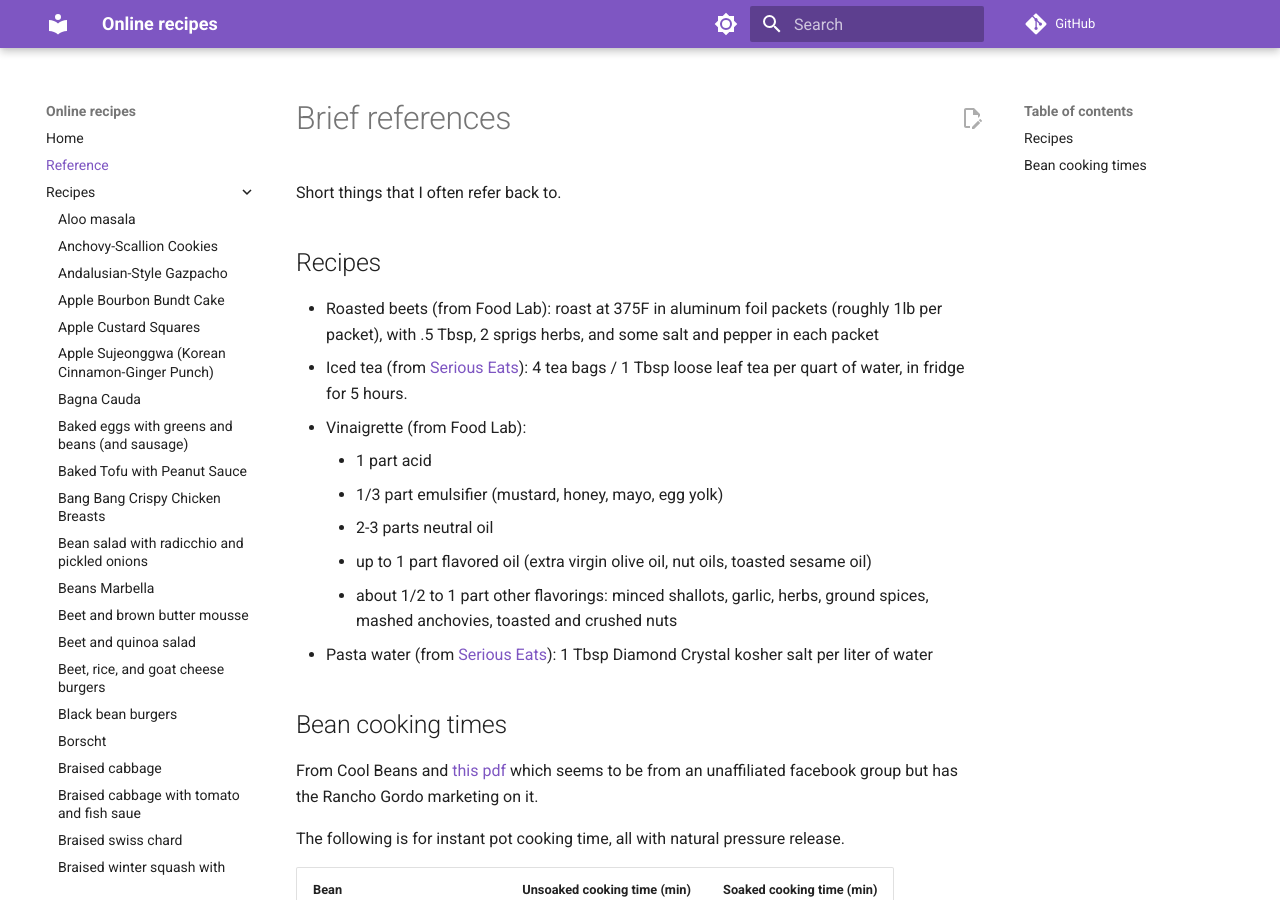
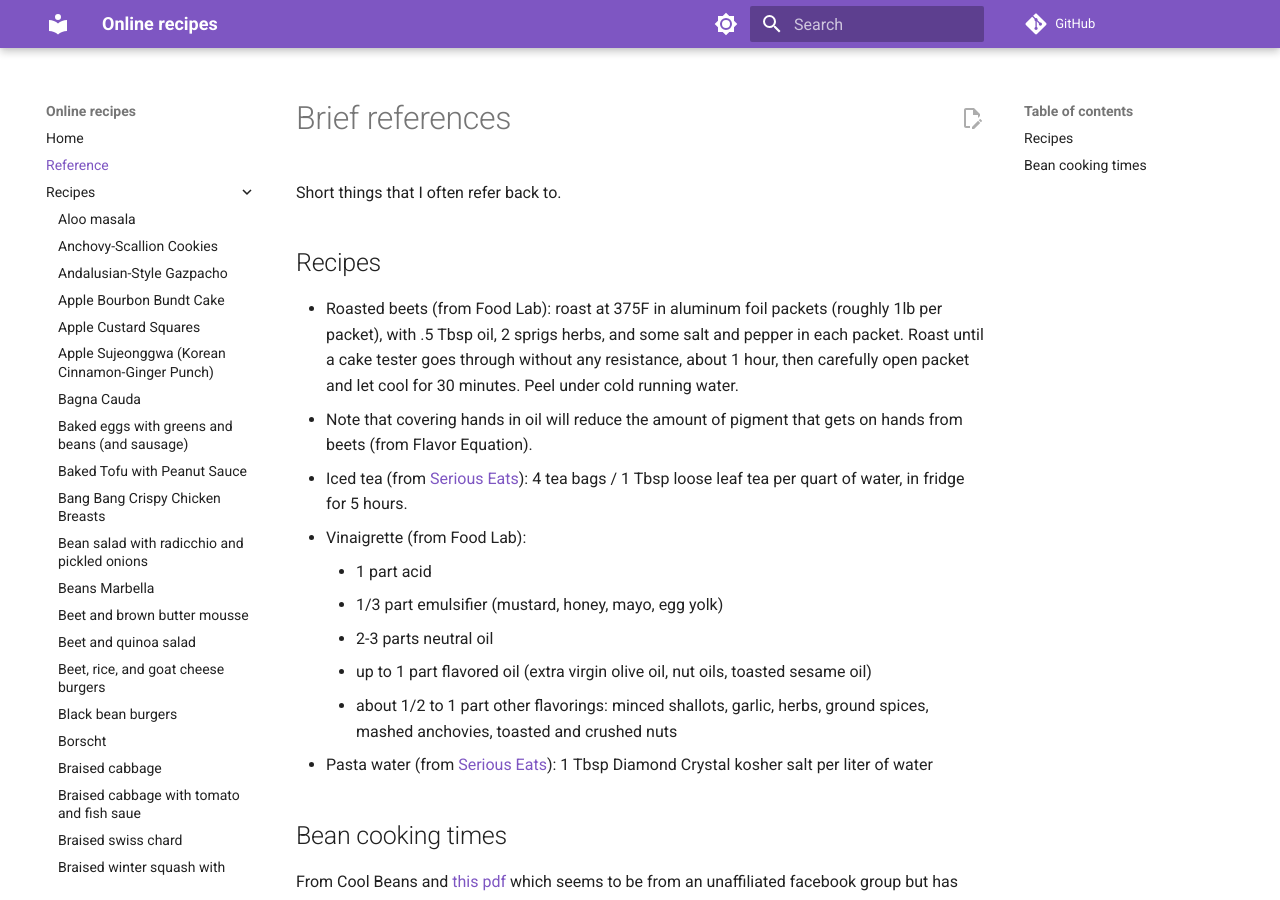
Before and after one commit to billbrod/recipes, an MkDocs documentation site: the page built from docs/reference.md, in a window 1280 px wide and 900 px high. Built offline with MkDocs 1.6.1 and Material for MkDocs 9.7.7, drawn with Linux system fonts in a browser that asks for light colours; comment, search, counter and statistics services are not loaded.

Commit message:
updates reference

```diff
--- a/docs/reference.md
+++ b/docs/reference.md
@@ -5,8 +5,12 @@ Short things that I often refer back to.
 ## Recipes
 
 - Roasted beets (from Food Lab): roast at 375F in aluminum foil packets (roughly
-  1lb per packet), with .5 Tbsp, 2 sprigs herbs, and some salt and pepper in
-  each packet
+  1lb per packet), with .5 Tbsp oil, 2 sprigs herbs, and some salt and pepper in
+  each packet. Roast until a cake tester goes through without any resistance,
+  about 1 hour, then carefully open packet and let cool for 30 minutes. Peel
+  under cold running water.
+  - Note that covering hands in oil will reduce the amount of pigment that gets
+    on hands from beets (from Flavor Equation).
 - Iced tea (from [Serious
   Eats](https://www.seriouseats.com/cold-brewed-iced-tea-recipe)): 4 tea bags /
   1 Tbsp loose leaf tea per quart of water, in fridge for 5 hours.
```
